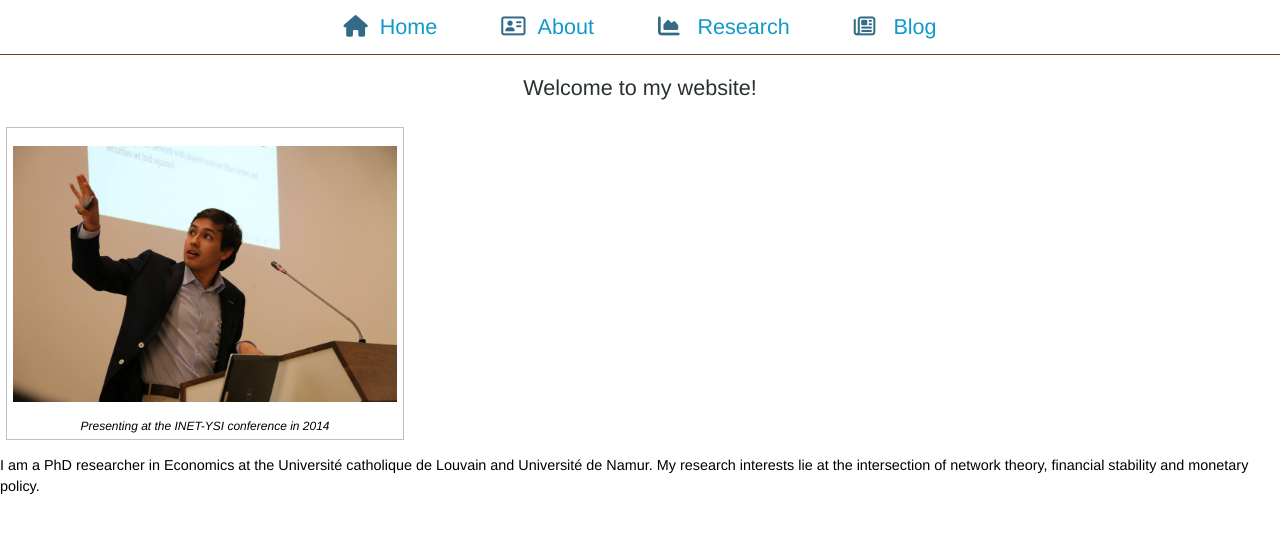
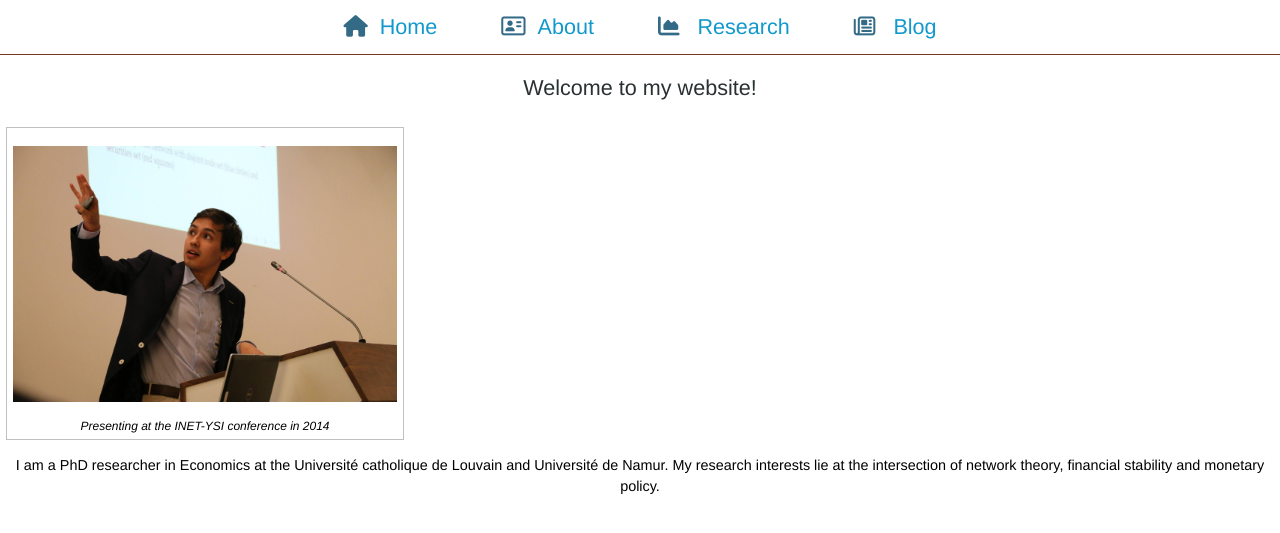
Before and after one commit to nscholtes/nscholtes.github.io, a Jekyll site: the page built from index.html, in a window 1280 px wide. Shown: the top 533 px of the page. Built offline with Jekyll 4.4.1, drawn with Linux system fonts in a browser that asks for light colours; nearby versions of some CDN libraries.

Commit message:
Update index.html

```diff
--- a/index.html
+++ b/index.html
@@ -8,7 +8,7 @@ title: Nicolas K. Scholtes
   		<p><img class=scaled src="images/profilepic.JPG" alt="INET-YSI figures">
   		<figcaption>Presenting at the INET-YSI conference in 2014</figcaption>
 	</figure>
-	<p style="text-align: left;">I am a PhD researcher in Economics at the Université catholique de Louvain and Université de Namur.
+	<p>I am a PhD researcher in Economics at the Université catholique de Louvain and Université de Namur.
 	My research interests lie at the intersection of network theory, financial stability and monetary policy.
 	</p>
 </div><!-- /.container -->
```
